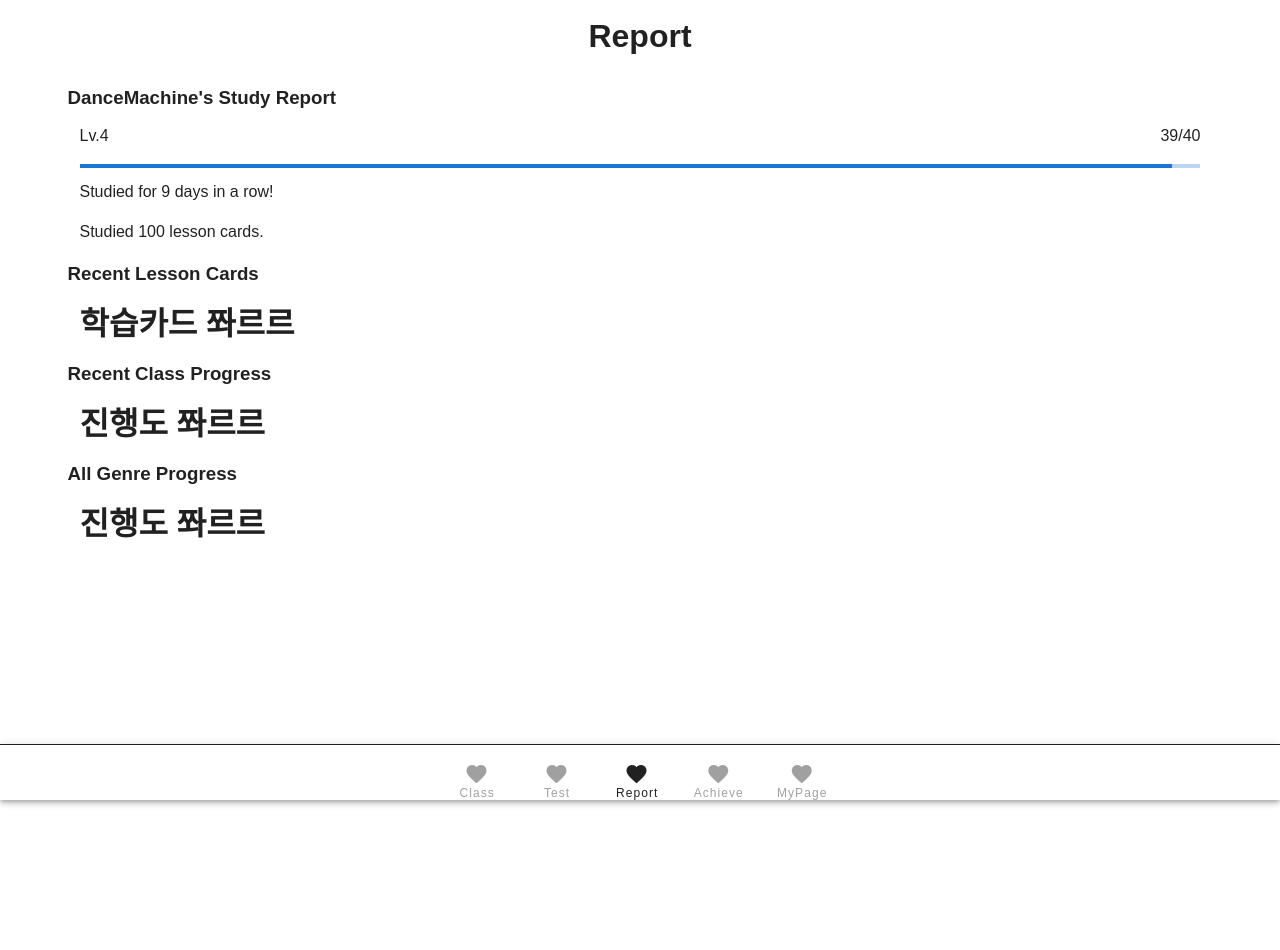
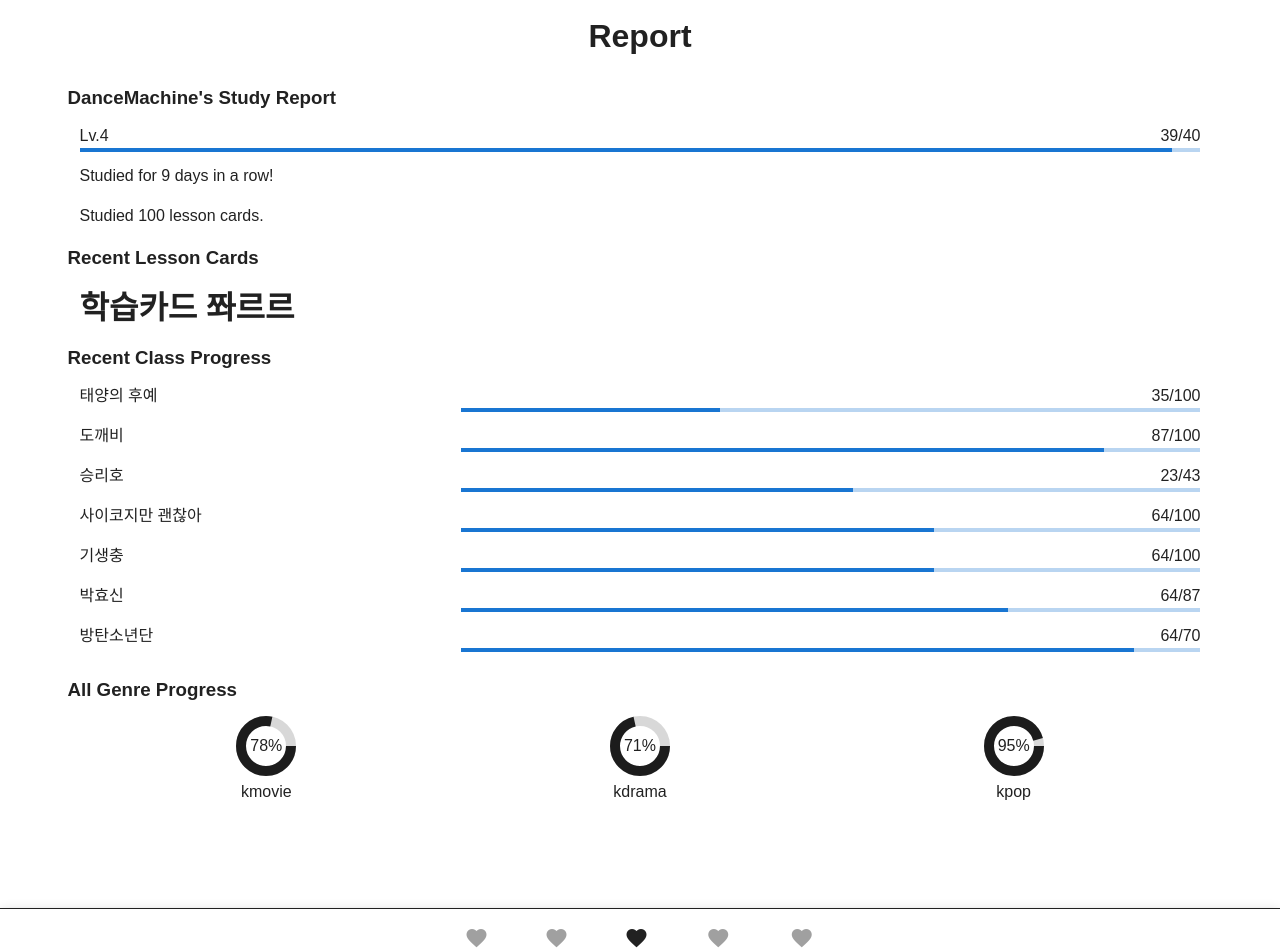
Before and after one commit to snowcuphea/K-tutor, a Vue app in the folder client/: page /report in a window 1280 px wide. Shown: the top 950 px of the page. Before the commit the page ends 809 px from the top, so only its background shows below. Built offline with nearby package versions, Linux system fonts and the light colour scheme; a web font is replaced by a local one.

Commit message:
[EDIT] report 진행도 추가

```diff
--- a/client/src/components/report/ClassProgress.vue
+++ b/client/src/components/report/ClassProgress.vue
@@ -1,12 +1,35 @@
 <template>
   <v-container>
-    <h1>진행도 쫘르르</h1>
+    <div v-for="(cls, idx) in userProgress.class" :key="idx"
+    class="d-flex">
+      <v-row>
+        <v-col cols="4">
+          <p> {{ cls.title }} </p>
+        </v-col>
+
+        <v-col>
+          <p class="mb-0 text-end"> {{ cls.done }}/{{ cls.total }} </p>
+          <v-progress-linear :value="percentage(cls)"></v-progress-linear>
+        </v-col>
+      </v-row>
+    </div>
   </v-container>
 </template>
 
 <script>
+import { mapState } from 'vuex'
+
 export default {
 
+  methods: {
+    percentage(cls) {
+
+      return (cls.done / cls.total * 100).toFixed(0)
+    }
+  },
+  computed: {
+    ...mapState(['userProgress'])
+  }
 }
 </script>
 
--- a/client/src/components/report/GenreProgress.vue
+++ b/client/src/components/report/GenreProgress.vue
@@ -1,12 +1,28 @@
 <template>
-  <v-container>
-    <h1>진행도 쫘르르</h1>
+  <v-container class="d-flex justify-space-around">
+    <div v-for="(genre, idx) in userProgress.genres" :key="idx">
+      <v-progress-circular size="60" width="10" :value="percentage(genre)">
+        {{ percentage(genre) }}
+      </v-progress-circular>
+      <p class="text-center pt-1">{{ genre.type }}</p>
+    </div>
   </v-container>
 </template>
 
 <script>
+import { mapState } from 'vuex'
+
 export default {
 
+  methods: {
+    percentage(genre) {
+
+      return (genre.done / genre.total * 100).toFixed(0) + '%'
+    }
+  },
+  computed: {
+    ...mapState(['userProgress'])
+  }
 }
 </script>
 
--- a/client/src/components/user/Experience.vue
+++ b/client/src/components/user/Experience.vue
@@ -1,9 +1,9 @@
 <template>
   <v-container>
     <div class="d-flex">
-      <p>Lv.{{ userLevel }}</p>
+      <p class="mb-0">Lv.{{ userLevel }}</p>
       <v-spacer></v-spacer>
-      <p>{{ userExperience }}/{{ userLevel*10 }}</p>
+      <p class="mb-0">{{ userExperience }}/{{ userLevel*10 }}</p>
     </div>
     <v-progress-linear
       :value="progress">
--- a/client/src/store/index.js
+++ b/client/src/store/index.js
@@ -49,9 +49,9 @@ export default new Vuex.Store({
 
     userProgress: {
       genres: [
-        { genre : 'kmovie', total : 100, done : 45 },
-        { genre: 'kdrama', total : 100, done : 57 },
-        { genre : 'kpop', total : 100, done : 89 }
+        { type : 'kmovie', total : 58, done : 45 },
+        { type: 'kdrama', total : 80, done : 57 },
+        { type : 'kpop', total : 94, done : 89 }
       ],
       class: [
         { title: '태양의 후예', total : 100, done : 35},
```
